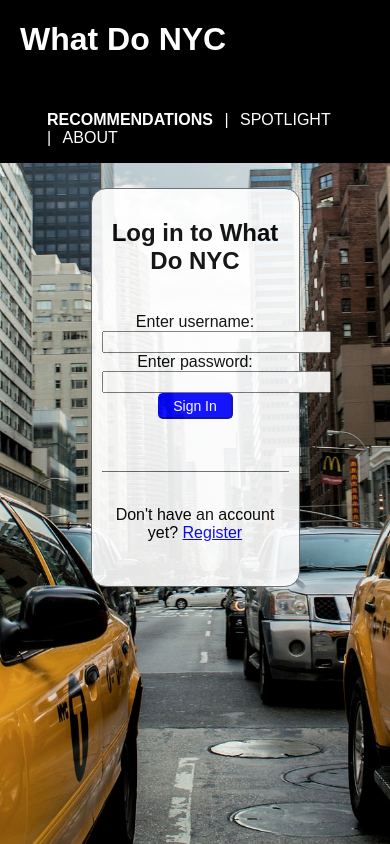
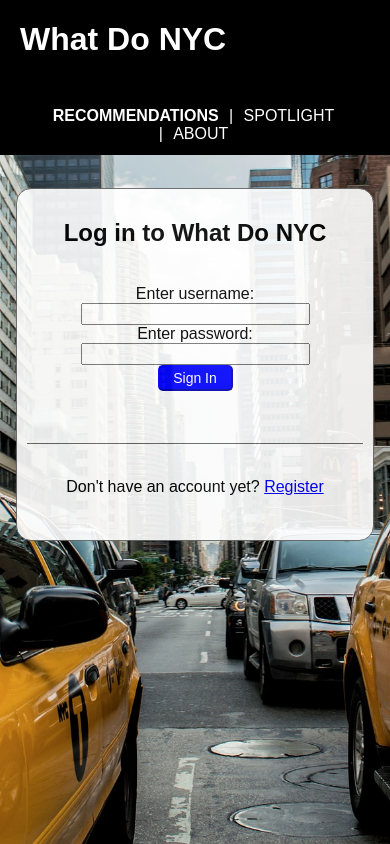
Before and after one commit to TanukiDemon/WhatDoNYC, a Flask app: page /login in a window 390 px wide. Run offline with Flask 2, Linux system fonts and the light colour scheme; parts of the project's set-up code (start-up, migrations or seed data) failed here and were passed over.

Commit message:
Added link to responsive CSS

```diff
--- a/app/templates/login.html
+++ b/app/templates/login.html
@@ -4,8 +4,7 @@
 	<meta name="viewport" content="width=device-width, initial-scale=1.0">
 	<title>What Do NYC Login</title>
 	<link rel="stylesheet" type="text/css" href="/static/login.css">
-	<link rel="stylesheet" type="text/css" href="/static/mobile.css" media="screen and (max-width : 568px)">
-	<script type="text/javascript" src="/static/mobile.js"></script>
+	<link rel="stylesheet" type="text/css" href="/static/mobile-login.css" media="screen and (max-width : 750px)">
 </head>
 {% block content %}
 <body>
```
